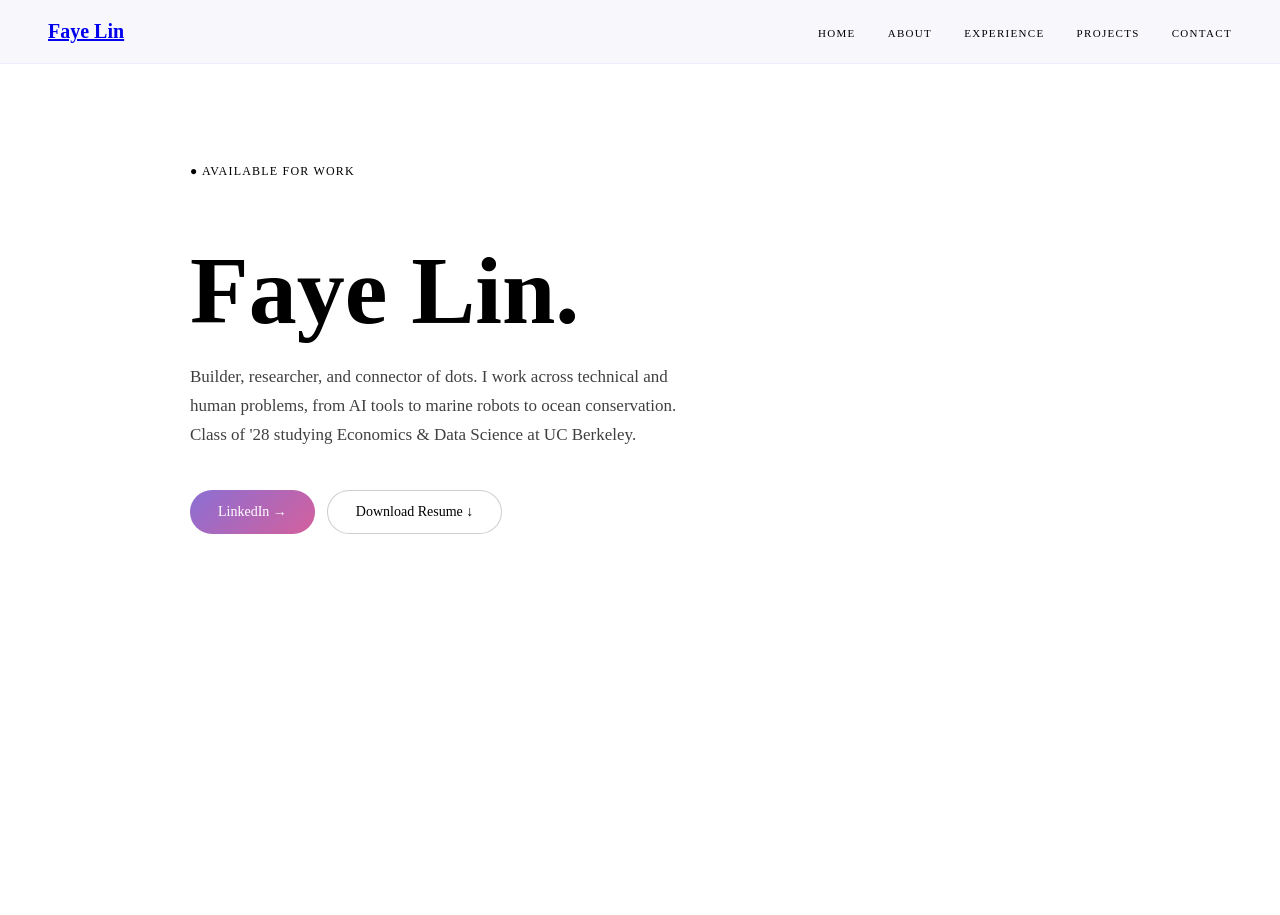
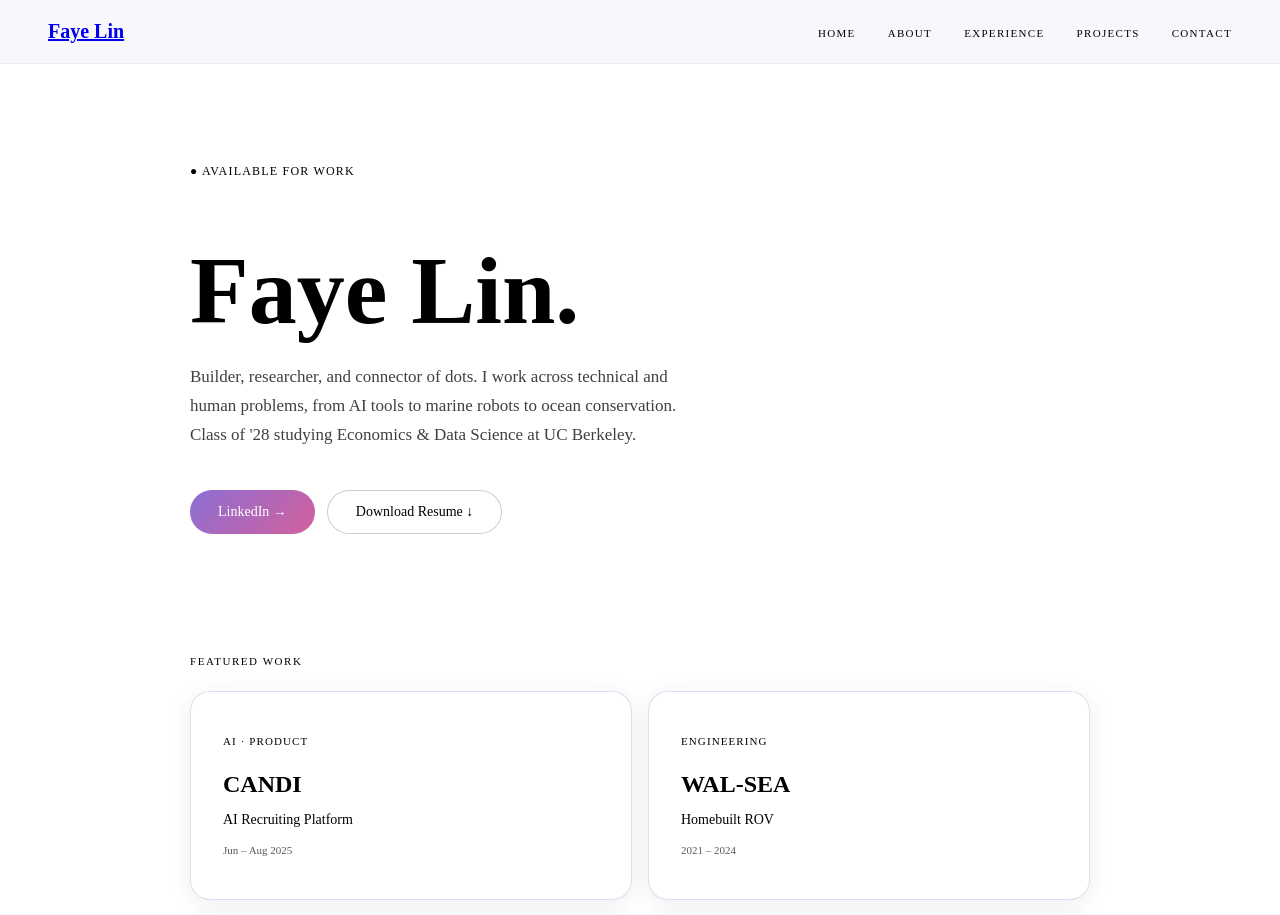
Before and after one commit to flinlabs/new-portfolio, a Next.js app: page / in a window 1280 px wide. Shown: the top 915 px of the page. Before the commit the page ends 800 px from the top, so only its background shows below. Built offline with nearby package versions, Linux system fonts and the light colour scheme.

Commit message:
added tiltcard component and featured work grid on home page

```diff
--- a/app/page.tsx
+++ b/app/page.tsx
@@ -1,9 +1,18 @@
-import Image from "next/image";
 import FadeIn from "@/components/FadeIn"
+import TiltCard from "@/components/TiltCard"
+import Link from "next/link"
+
+const featured = [
+	{ type: "projects",   slug: "candi",       tag: "AI · Product",  title: "CANDI",        sub: "AI Recruiting Platform",           period: "Jun – Aug 2025" },
+	{ type: "projects",   slug: "walsea",       tag: "Engineering",   title: "WAL-SEA",      sub: "Homebuilt ROV",                    period: "2021 – 2024" },
+	{ type: "experience", slug: "cgp",          tag: "AI · Product",  title: "CGP Group",    sub: "Talent Acquisition & Data Intern", period: "Jun – Aug 2025" },
+	{ type: "experience", slug: "aquameridian", tag: "Nonprofit",     title: "AquaMeridian", sub: "Founder & Executive Director",     period: "2022 – Present" },
+]
 
 export default function Home() {
 	return (
 		<main style={{ maxWidth: "900px", margin: "0 auto", padding: "144px 48px 120px" }}>
+
 			<FadeIn delay={0}>
 				<p style={{
 					fontSize: "12px",
@@ -85,6 +94,40 @@ export default function Home() {
 					</a>
 				</div>
 			</FadeIn>
+
+			<div style={{ height: "1px", background: "linear-gradient(90deg,transparent,var(--lavender),transparent)", opacity: 0.4, marginBottom: "48px" }} />
+
+			<FadeIn>
+				<p style={{ fontSize: "11px", fontWeight: 500, letterSpacing: "0.14em", textTransform: "uppercase", color: "var(--text-muted)", marginBottom: "24px" }}>
+					Featured work
+				</p>
+			</FadeIn>
+
+			<div style={{ display: "grid", gridTemplateColumns: "1fr 1fr", gap: "16px" }}>
+				{featured.map(({ type, slug, tag, title, sub, period }, i) => (
+					<FadeIn key={slug} delay={i * 0.07}>
+						<TiltCard>
+							<Link href={`/${type}/${slug}`} style={{
+								background: "rgba(255,255,255,0.88)",
+								backdropFilter: "blur(20px)",
+								border: "1px solid rgba(155,135,212,0.3)",
+								borderRadius: "20px",
+								padding: "32px",
+								display: "block",
+								textDecoration: "none",
+								color: "inherit",
+								boxShadow: "0 4px 24px rgba(0,0,0,0.07)",
+							}}>
+								<p style={{ fontSize: "11px", fontWeight: 500, letterSpacing: "0.1em", textTransform: "uppercase", color: "var(--lavender)", marginBottom: "10px" }}>{tag}</p>
+								<h3 style={{ fontFamily: "var(--font-cormorant)", fontSize: "24px", fontWeight: 600, marginBottom: "6px" }}>{title}</h3>
+								<p style={{ fontSize: "14px", color: "var(--text-muted)", marginBottom: "16px" }}>{sub}</p>
+								<p style={{ fontSize: "11px", color: "var(--text-muted)", opacity: 0.65 }}>{period}</p>
+							</Link>
+						</TiltCard>
+					</FadeIn>
+				))}
+			</div>
+
 		</main>
 	)
 }
--- /dev/null
+++ b/components/TiltCard.tsx
@@ -0,0 +1,36 @@
+"use client"
+import { useRef } from "react"
+
+export default function TiltCard({ children }: { children: React.ReactNode }) {
+	const ref = useRef<HTMLDivElement>(null)
+
+	const handleMouseMove = (e: React.MouseEvent<HTMLDivElement>) => {
+		const card = ref.current
+		if (!card) return
+		const rect = card.getBoundingClientRect()
+		const x = e.clientX - rect.left
+		const y = e.clientY - rect.top
+		const cx = rect.width / 2
+		const cy = rect.height / 2
+		const rotateX = ((y - cy) / cy) * -6
+		const rotateY = ((x - cx) / cx) * 6
+		card.style.transform = `perspective(800px) rotateX(${rotateX}deg) rotateY(${rotateY}deg) scale(1.02)`
+	}
+
+	const handleMouseLeave = () => {
+		if (ref.current) {
+			ref.current.style.transform = "perspective(800px) rotateX(0deg) rotateY(0deg) scale(1)"
+		}
+	}
+
+	return (
+		<div
+			ref={ref}
+			onMouseMove={handleMouseMove}
+			onMouseLeave={handleMouseLeave}
+			style={{ transition: "transform 0.2s ease" }}
+		>
+			{children}
+		</div>
+	)
+}
```
